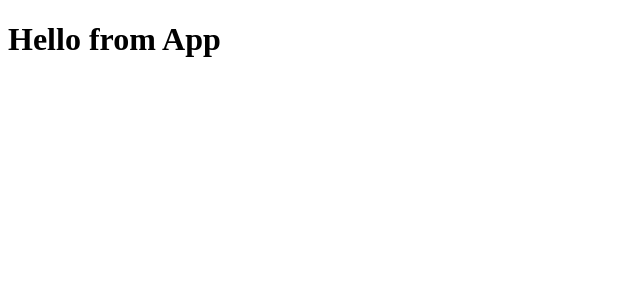
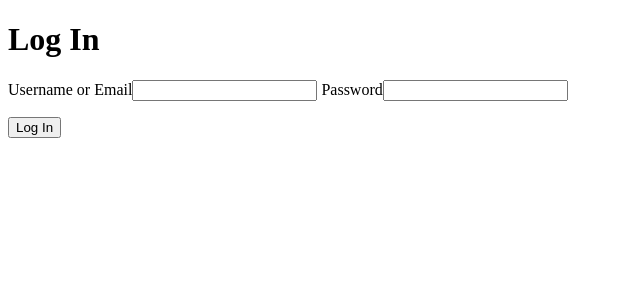
Before and after one commit to T3Mousa/AirBnB-API-docs, a React (Create React App) app in the folder frontend/: page /login in a window 1280 px wide. Shown: the top 300 px of the page, without its empty margins (0-640 px from the left). Built offline with nearby package versions, Linux system fonts and the light colour scheme; no server answers.

Commit message:
Login form page component added

```diff
--- a/frontend/src/App.js
+++ b/frontend/src/App.js
@@ -1,6 +1,14 @@
+import React from 'react';
+import { Route, Switch } from 'react-router-dom';
+import LoginFormPage from "./components/LoginFormPage";
+
 function App() {
   return (
-    <h1>Hello from App</h1>
+    <Switch>
+      <Route path='/login'>
+        <LoginFormPage />
+      </Route>
+    </Switch>
   );
 }
 
--- /dev/null
+++ b/frontend/src/components/LoginFormPage/index.js
@@ -0,0 +1,53 @@
+import React, { useState } from 'react';
+import * as sessionActions from '../../store/session';
+import { useDispatch, useSelector } from 'react-redux';
+import { Redirect } from 'react-router-dom';
+
+function LoginFormPage() {
+    const dispatch = useDispatch();
+    const sessionUser = useSelector(state => state.session.user)
+    const [credential, setCredential] = useState('')
+    const [password, setPassword] = useState('')
+    const [errors, setErrors] = useState({})
+
+    if (sessionUser) return <Redirect to='/' />
+
+    const handleSubmit = (e) => {
+        e.preventDefault();
+        setErrors({});
+        return dispatch(sessionActions.login({ credential, password })).catch(
+            async (res) => {
+                const data = await res.json();
+                if (data) setErrors(data);
+            }
+        );
+    };
+
+    return (
+        <>
+            <h1>Log In</h1>
+            <form onSubmit={handleSubmit}>
+                <label> Username or Email
+                    <input
+                        type='text'
+                        value={credential}
+                        onChange={e => setCredential(e.target.value)}
+                        required
+                    />
+                </label>
+                <label> Password
+                    <input
+                        type='password'
+                        value={password}
+                        onChange={e => setPassword(e.target.value)}
+                        required
+                    />
+                </label>
+                {errors && <p>{errors.message}</p>}
+                <button type='submit'>Log In</button>
+            </form>
+        </>
+    )
+};
+
+export default LoginFormPage;
--- a/frontend/src/store/csrf.js
+++ b/frontend/src/store/csrf.js
@@ -16,6 +16,7 @@
     }
     // call the default window's fetch with the url and the options passed in
     const res = await window.fetch(url, options);
+    console.log(res)
 
     // if the response status code is 400 or above, then throw an error with the
     // error being the response
--- a/frontend/src/store/session.js
+++ b/frontend/src/store/session.js
@@ -18,13 +18,13 @@
         method: "POST",
         body: JSON.stringify({
             credential,
-            password
+            password,
         }),
     });
     if (response.ok) {
         const data = await response.json();
-        dispatch(setUser(data));
-        return data;
+        dispatch(setUser(data.user));
+        // return response;
     }
 };
 
```
Also changed, not shown: 1 other file (tests, documents, lock files or other folders).
